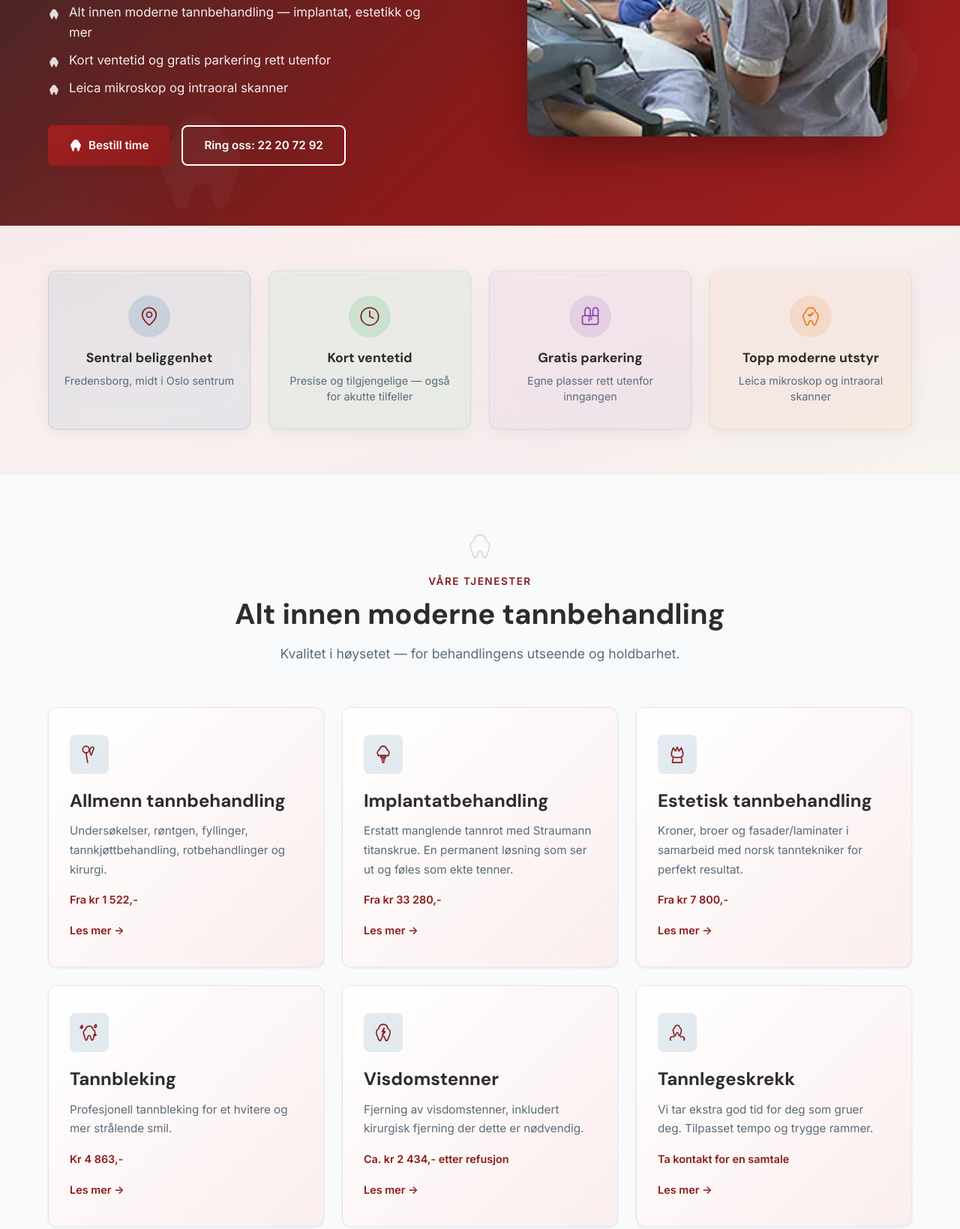
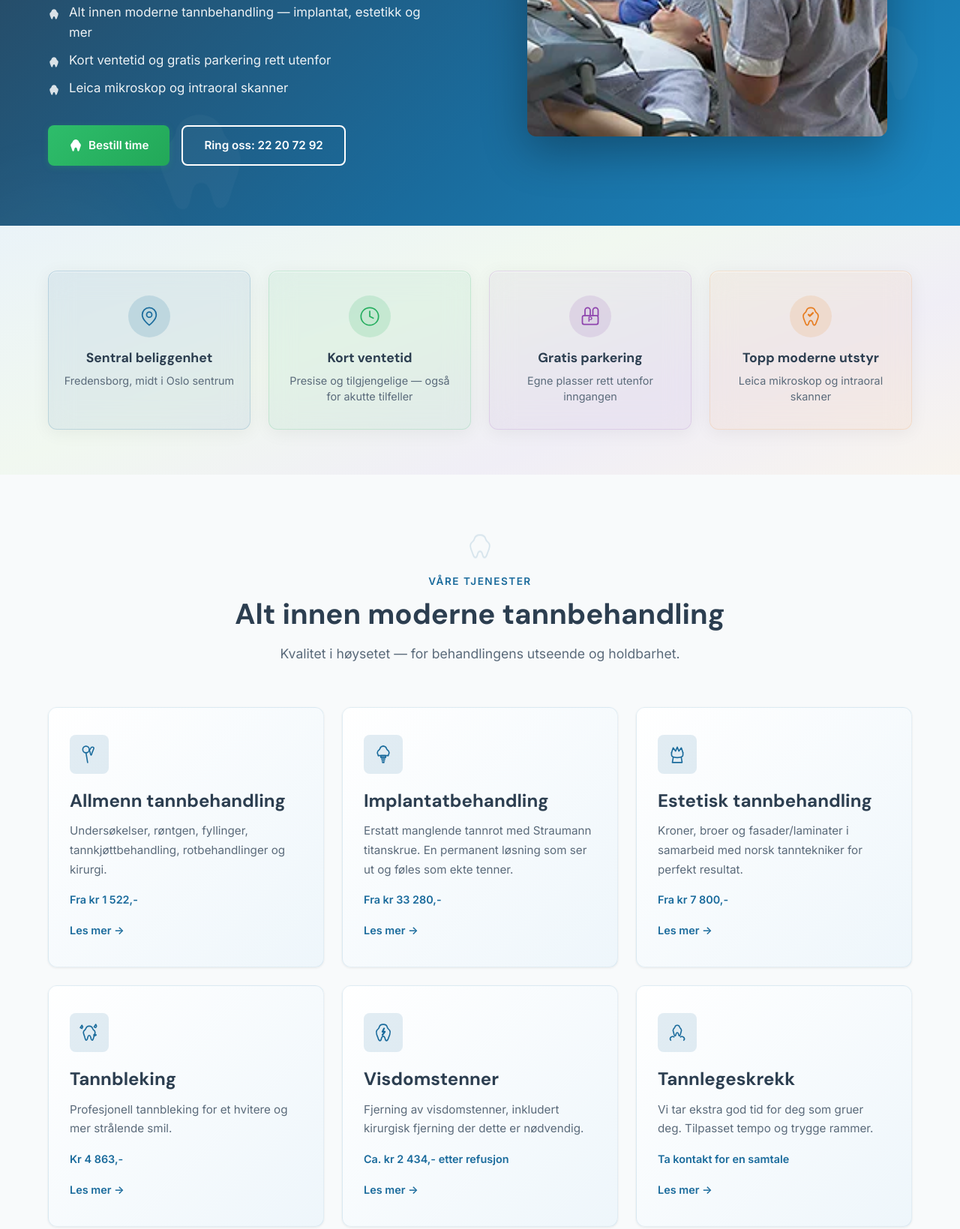
Before and after one commit to sivertglund/mikkelstannhus, a plain HTML site: page index.html in a window 1280 px wide. Shown: the part 504-2143 px from the top of the page at 75% size. Drawn offline with Linux system fonts and the light colour scheme.

Commit message:
Revert color scheme to original blue, keep red nav hover only
Co-Authored-By: Claude Opus 4.6 (1M context) <noreply@anthropic.com>

```diff
--- a/style.css
+++ b/style.css
@@ -6,12 +6,13 @@
 }
 
 :root {
-  --primary: #8B1A1A;
-  --primary-dark: #6E1414;
-  --primary-light: #FAE8E8;
-  --secondary: #2C2C2C;
-  --accent: #8B1A1A;
-  --accent-hover: #6E1414;
+  --primary: #1A6B9C;
+  --primary-dark: #145980;
+  --primary-light: #E8F4FA;
+  --secondary: #2C3E50;
+  --accent: #27AE60;
+  --accent-hover: #219a52;
+  --nav-hover: #8B1A1A;
   --bg: #F8FAFB;
   --white: #FFFFFF;
   --text: #333333;
@@ -174,7 +175,7 @@ section {
   left: 0;
   width: 0;
   height: 2px;
-  background: var(--primary);
+  background: var(--nav-hover);
   transition: width var(--transition);
 }
 
@@ -184,7 +185,7 @@ section {
 }
 
 .nav-links a:not(.btn):hover {
-  color: var(--primary);
+  color: var(--nav-hover);
 }
 
 .nav-links a:not(.btn).active {
@@ -207,16 +208,16 @@ section {
 }
 
 .btn-primary {
-  background: linear-gradient(135deg, #a02020, #8B1A1A);
+  background: linear-gradient(135deg, #2ebd6b, #22a858);
   color: var(--white);
-  box-shadow: 0 2px 8px rgba(139, 26, 26, 0.25);
+  box-shadow: 0 2px 8px rgba(39, 174, 96, 0.25);
 }
 
 .btn-primary:hover {
-  background: linear-gradient(135deg, #b82828, #a02020);
+  background: linear-gradient(135deg, #34d477, #27ae60);
   color: var(--white);
   transform: translateY(-1px);
-  box-shadow: 0 6px 20px rgba(139, 26, 26, 0.35);
+  box-shadow: 0 6px 20px rgba(39, 174, 96, 0.35);
 }
 
 .btn-secondary {
@@ -294,7 +295,7 @@ section {
 
 /* ===== HERO ===== */
 .hero {
-  background: linear-gradient(135deg, var(--secondary) 0%, var(--primary) 60%, #a02020 100%);
+  background: linear-gradient(135deg, var(--secondary) 0%, var(--primary) 60%, #1a8bc7 100%);
   color: var(--white);
   padding: 100px 0 120px;
   position: relative;
@@ -402,7 +403,7 @@ section {
 
 /* ===== TRUST BADGES ===== */
 .trust {
-  background: linear-gradient(160deg, #f8eaea 0%, #faf0f0 40%, #f6eeee 70%, #f8f4ee 100%);
+  background: linear-gradient(160deg, #eaf3f8 0%, #f1f8f0 40%, #f0eef6 70%, #f8f4ee 100%);
   padding: 60px 0;
   margin-top: -40px;
   position: relative;
@@ -473,9 +474,9 @@ section {
 
 /* Varierte ikonfarger per trust-card */
 .trust-card:nth-child(1) .trust-icon { background: rgba(26, 107, 156, 0.15); }
-.trust-card:nth-child(1) .trust-icon svg { color: #8B1A1A; }
+.trust-card:nth-child(1) .trust-icon svg { color: #1A6B9C; }
 .trust-card:nth-child(2) .trust-icon { background: rgba(39, 174, 96, 0.15); }
-.trust-card:nth-child(2) .trust-icon svg { color: #8B1A1A; }
+.trust-card:nth-child(2) .trust-icon svg { color: #27AE60; }
 .trust-card:nth-child(3) .trust-icon { background: rgba(142, 68, 173, 0.13); }
 .trust-card:nth-child(3) .trust-icon svg { color: #8E44AD; }
 .trust-card:nth-child(4) .trust-icon { background: rgba(230, 126, 34, 0.13); }
@@ -542,15 +543,15 @@ section {
 
 /* Lik gradient på alle tjeneste-kort */
 .service-card {
-  background: linear-gradient(135deg, #ffffff 0%, #fbeeee 100%);
+  background: linear-gradient(135deg, #ffffff 0%, #eef6fb 100%);
   border-color: rgba(26, 107, 156, 0.10);
 }
 
 .service-card:hover {
   transform: translateY(-4px);
   box-shadow: var(--shadow-lg);
-  border-color: #8B1A1A;
-  background: linear-gradient(135deg, #fef8f8 0%, #f5e3e3 100%);
+  border-color: #1A6B9C;
+  background: linear-gradient(135deg, #f8fbfe 0%, #e3eff9 100%);
 }
 
 .service-icon {
@@ -1118,7 +1119,7 @@ section {
 /* Highlight sections (tannlegevakt, tannlegeskrekk) */
 .service-highlight-section {
   padding: 60px 0;
-  background: linear-gradient(135deg, #fbeeee 0%, #f8f0f0 100%);
+  background: linear-gradient(135deg, #eef6fb 0%, #f0f8f2 100%);
 }
 
 .service-highlight--emergency {
@@ -2176,7 +2177,7 @@ section {
   left: -100%;
   width: 100%;
   height: 100%;
-  background: linear-gradient(90deg, transparent, rgba(139, 26, 26, 0.04), transparent);
+  background: linear-gradient(90deg, transparent, rgba(26, 107, 156, 0.04), transparent);
   transition: left 0.6s ease;
   pointer-events: none;
 }
@@ -2432,7 +2433,7 @@ a.contact-quick-card:hover {
 }
 
 .sidebar-card--accent {
-  background: linear-gradient(135deg, #fbeeee 0%, #f8f0f0 100%);
+  background: linear-gradient(135deg, #eef6fb 0%, #f0f8f2 100%);
   border-color: rgba(39, 174, 96, 0.15);
 }
 
@@ -2618,7 +2619,7 @@ a.contact-quick-card:hover {
 
 /* Service detail highlight section (tannlegeskrekk) */
 .service-detail--highlight {
-  background: linear-gradient(135deg, #fbeeee 0%, #f8f0f0 100%);
+  background: linear-gradient(135deg, #eef6fb 0%, #f0f8f2 100%);
   border: none;
 }
 
```
